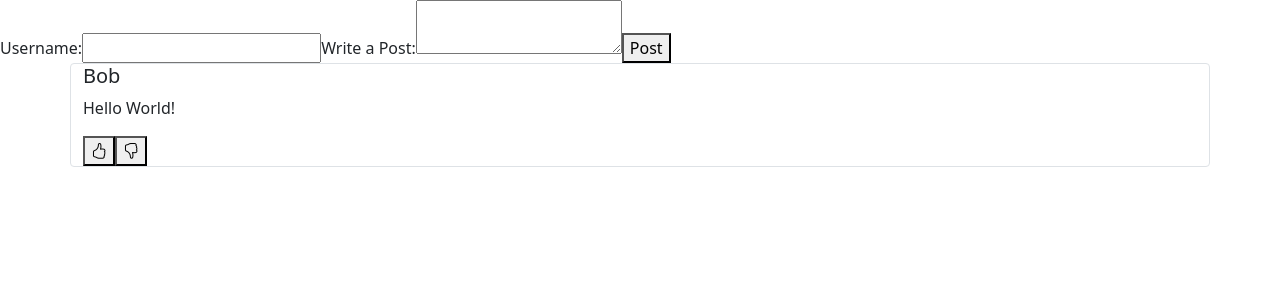
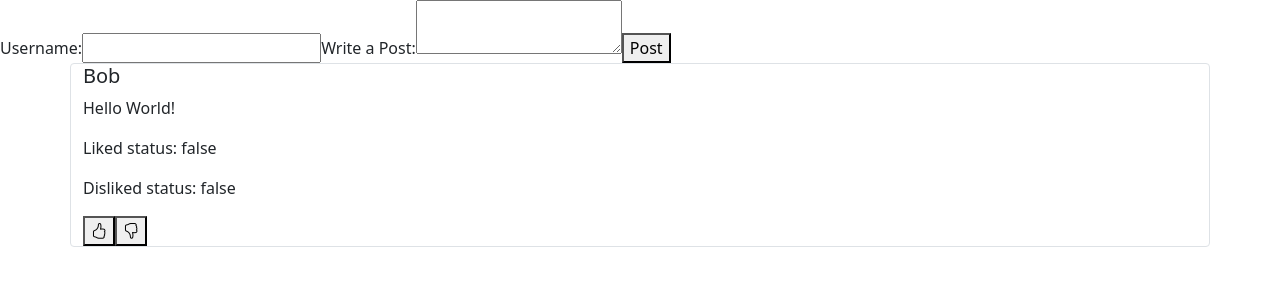
Before and after one commit to Elizabeth-Giovanniello/SocialFeed, a React (Create React App) app: page / in a window 1280 px wide. Shown: the top 300 px of the page. Built offline with nearby package versions, Linux system fonts and the light colour scheme.

Commit message:
Created component for a single post with stateful variables for its like and dislike status. Implemented onClick functionality so that when a like or dislike button is clicked, its value changes.

```diff
--- a/src/Components/DisplayPosts/DisplayPosts.jsx
+++ b/src/Components/DisplayPosts/DisplayPosts.jsx
@@ -1,15 +1,14 @@
 import React from 'react';
+import SinglePost from '../SinglePost/SinglePost';
+
 
 const DisplayPosts = (props) => {
+
+
     return (
         props.posts.map((post) => {
             return (
-              <div className="container border rounded">
-                <h5>{post.posterName}</h5>
-                <p>{post.content}</p>
-                <button class="bi bi-hand-thumbs-up"></button>
-                <button class="bi bi-hand-thumbs-down"></button>
-              </div>
+              <SinglePost posterName={post.posterName} content={post.content} />
             )
         })
     );
--- /dev/null
+++ b/src/Components/SinglePost/SinglePost.jsx
@@ -0,0 +1,42 @@
+import React, { useState } from 'react';
+
+const SinglePost = (props) => {
+
+    const [likedStatus, setLikedStatus] = useState(false);
+    const [dislikedStatus, setDislikedStatus] = useState(false);
+
+    // function toggleLike(){
+    //     if (likedStatus){
+    //         setLikedStatus(false);
+    //     }
+    //     else{
+    //         setLikedStatus(true);
+    //         setDislikedStatus(false);
+    //     }
+    //     console.log(`Liked status: ${likedStatus}/nDisliked status: ${dislikedStatus}`)
+    // }
+
+    // function toggleDislike(){
+    //     if (dislikedStatus){
+    //         setDislikedStatus(false);
+    //     }
+    //     else{
+    //         setDislikedStatus(true);
+    //         setLikedStatus(false);
+    //     }
+    //     console.log(`Liked status: ${likedStatus}/nDisliked status: ${dislikedStatus}`)
+    // }
+
+    return (
+        <div className="container border rounded">
+            <h5>{props.posterName}</h5>
+            <p>{props.content}</p>
+            <p>Liked status: {likedStatus.toString()}</p>
+            <p>Disliked status: {dislikedStatus.toString()}</p>
+            <button className="bi bi-hand-thumbs-up" onClick={()=> setLikedStatus(!likedStatus)}></button>
+            <button className="bi bi-hand-thumbs-down" onClick={()=> setDislikedStatus(!dislikedStatus)}></button>
+        </div>
+    );
+}
+
+export default SinglePost;
```
Also changed, not shown: src/Components/LikeStatus/LikeStatus.jsx (added, +7 -0 lines).
